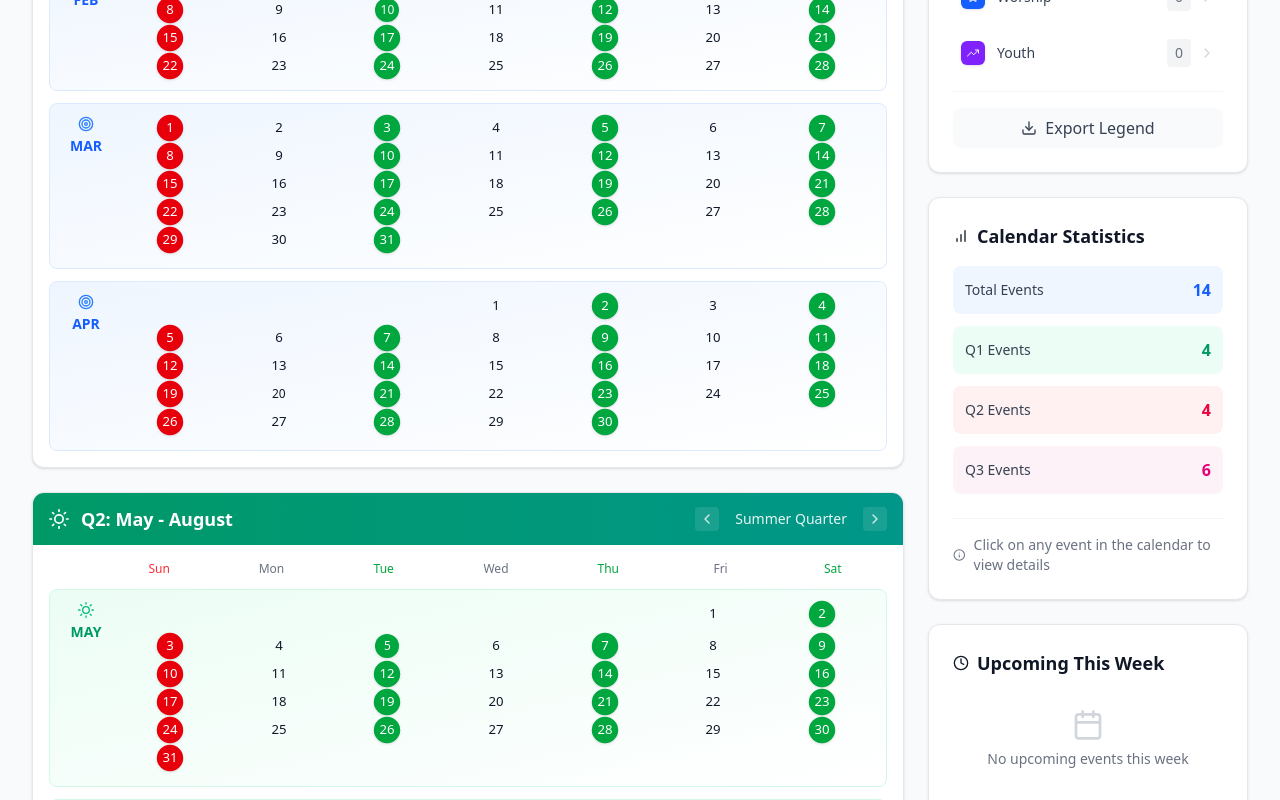
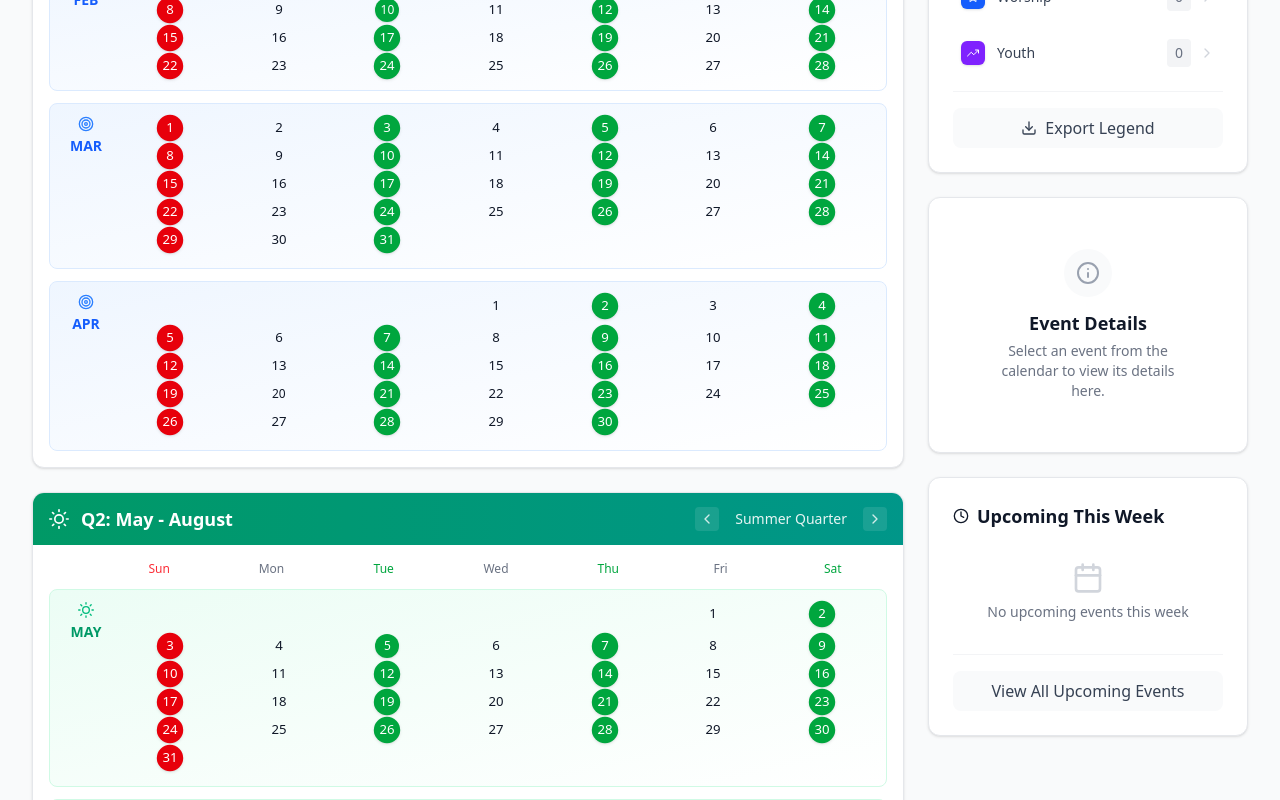
Before and after one commit to jeffkaberagithara-guru/pcea-calendar, a React (Vite) app: page / in a window 1280 px wide. Shown: the part 512-1312 px from the top of the page. Built offline with nearby package versions, Linux system fonts and the light colour scheme.

Commit message:
Modified Events Key Panel component

```diff
--- a/src/components/EventsKeyPanel.jsx
+++ b/src/components/EventsKeyPanel.jsx
@@ -51,7 +51,7 @@ function EventsKeyPanel({ events, selectedEvent, onEventSelect, filterType, onFi
   }).slice(0, 5);
 
   return (
-    <div className="w-full xl:w-80 space-y-6">
+    <div className="w-full lg:w-80 space-y-6">
       {/* Event Key */}
       <div className="rounded-xl border border-gray-200 bg-white p-6 shadow-sm">
         <div className="flex items-center justify-between mb-4">
@@ -207,35 +207,14 @@ function EventsKeyPanel({ events, selectedEvent, onEventSelect, filterType, onFi
           </div>
         </div>
       ) : (
-        <div id="calendar-stats" className="rounded-xl border border-gray-200 bg-white p-6 shadow-sm scroll-mt-24">
-          <h3 className="text-lg font-semibold text-gray-900 flex items-center gap-2 mb-4">
-            <BarChart className="w-4 h-4" />
-            Calendar Statistics
-          </h3>
-          <div className="space-y-3">
-            <div className="flex justify-between items-center p-3 bg-blue-50 rounded-lg">
-              <span className="text-sm text-gray-700">Total Events</span>
-              <span className="font-bold text-blue-600">{events.length}</span>
-            </div>
-            <div className="flex justify-between items-center p-3 bg-emerald-50 rounded-lg">
-              <span className="text-sm text-gray-700">Q1 Events</span>
-              <span className="font-bold text-emerald-600">{events.filter(e => e.month >= 1 && e.month <= 4).length}</span>
-            </div>
-            <div className="flex justify-between items-center p-3 bg-rose-50 rounded-lg">
-              <span className="text-sm text-gray-700">Q2 Events</span>
-              <span className="font-bold text-rose-600">{events.filter(e => e.month >= 5 && e.month <= 8).length}</span>
-            </div>
-            <div className="flex justify-between items-center p-3 bg-pink-50 rounded-lg">
-              <span className="text-sm text-gray-700">Q3 Events</span>
-              <span className="font-bold text-pink-600">{events.filter(e => e.month >= 9 && e.month <= 12).length}</span>
-            </div>
+        <div id="event-details-placeholder" className="rounded-xl border border-gray-200 bg-white p-6 shadow-sm scroll-mt-24 h-64 flex flex-col items-center justify-center text-center">
+          <div className="p-3 bg-gray-50 rounded-full mb-3">
+            <Info className="w-6 h-6 text-gray-400" />
           </div>
-          <div className="mt-6 pt-4 border-t border-gray-100">
-            <p className="text-sm text-gray-500 flex items-center gap-2">
-              <Info className="w-4 h-4" />
-              Click on any event in the calendar to view details
-            </p>
-          </div>
+          <h3 className="text-lg font-semibold text-gray-900 mb-1">Event Details</h3>
+          <p className="text-gray-500 text-sm max-w-[200px]">
+            Select an event from the calendar to view its details here.
+          </p>
         </div>
       )}
 
```
